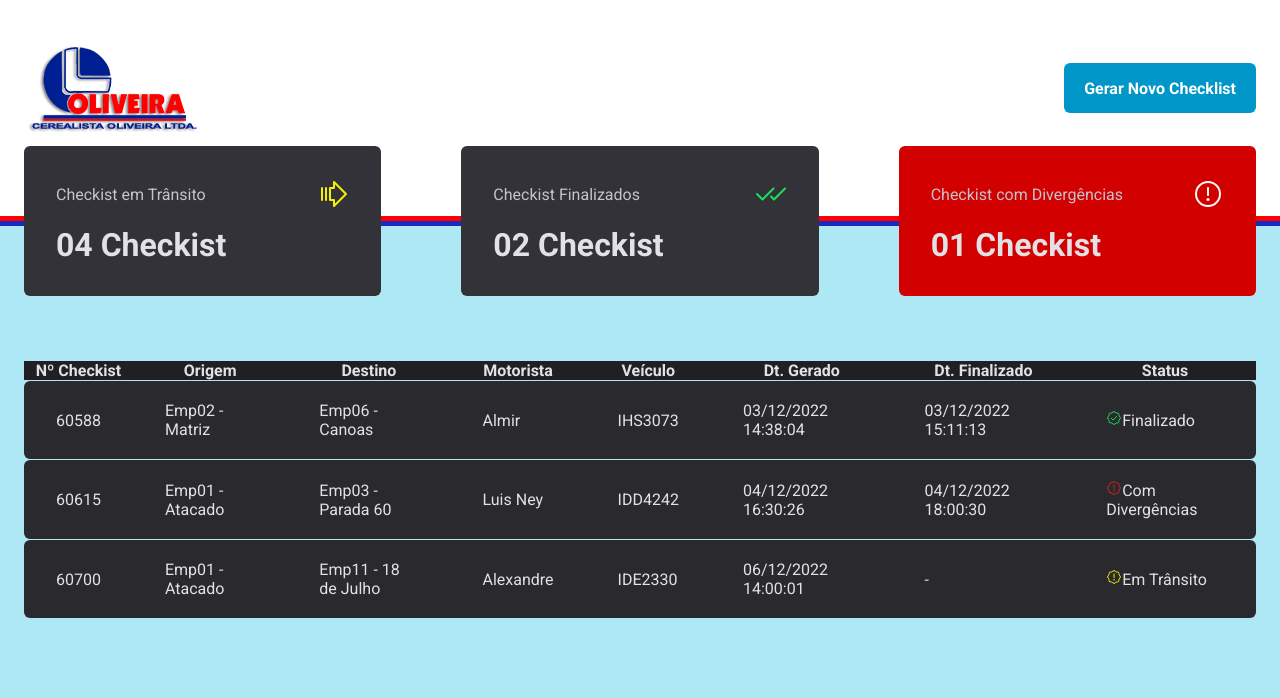
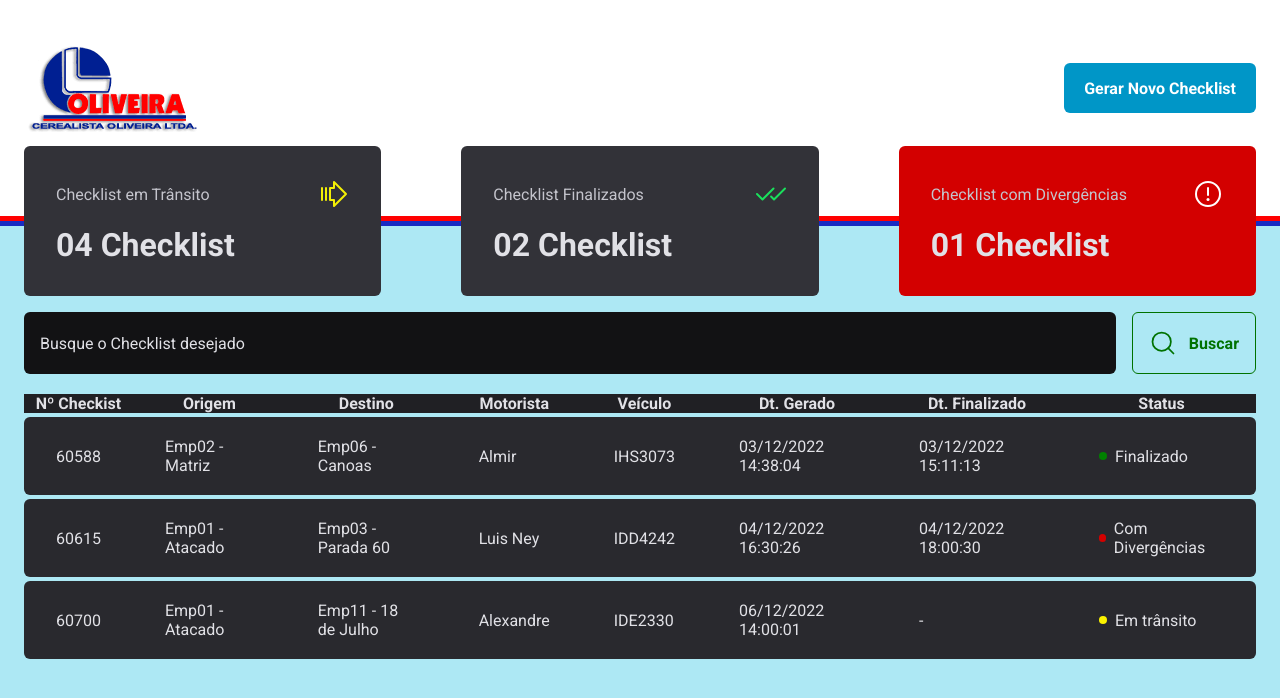
Before and after one commit to digaoreisdev/Projetos_SuperOliveira, a React (Vite) app in the folder Checklist_SuperOliveira/: page / in a window 1280 px wide. Shown: the top 698 px of the page. Built offline with nearby package versions, Linux system fonts and the light colour scheme.

Commit message:
Componente SearchForm

```diff
--- a/Checklist_SuperOliveira/src/App.tsx
+++ b/Checklist_SuperOliveira/src/App.tsx
@@ -3,6 +3,7 @@ import { Header } from "./components/Header";
 import { Lines } from "./components/Lines";
 import { Summary } from "./components/Summary";
 import { ChecklistTable } from "./components/table";
+import { SearchForm } from "./pages/Transactions/components/SearchForm";
 import { GlobalStyle } from "./styles/global";
 import { defaultTheme } from "./styles/themes/default";
 
@@ -11,12 +12,10 @@ export function App() {
   return (
     <ThemeProvider theme={defaultTheme}>
       <GlobalStyle />
-
       <Header />
       <Lines />
-
       <Summary />
-
+      <SearchForm />
       <ChecklistTable />
     </ThemeProvider>
   )
--- a/Checklist_SuperOliveira/src/components/Summary/index.tsx
+++ b/Checklist_SuperOliveira/src/components/Summary/index.tsx
@@ -6,27 +6,27 @@ export function Summary() {
     <SummaryContainer>
       <SummaryCard>
         <header>
-          <span>Checkist em Trânsito</span>
+          <span>Checklist em Trânsito</span>
           <ArrowFatLinesRight size={32} color="#f3ef06" />
         </header>
 
-        <strong>04 Checkist</strong>
+        <strong>04 Checklist</strong>
       </SummaryCard>
       <SummaryCard>
         <header>
-          <span>Checkist Finalizados</span>
+          <span>Checklist Finalizados</span>
           <Checks size={32} color="#1ae05c" />
         </header>
 
-        <strong>02 Checkist</strong>
+        <strong>02 Checklist</strong>
       </SummaryCard>
       <SummaryCard variant="red">
         <header>
-          <span>Checkist com Divergências</span>
+          <span>Checklist com Divergências</span>
           <WarningCircle size={32} color="#fff" />
         </header>
 
-        <strong>01 Checkist</strong>
+        <strong>01 Checklist</strong>
       </SummaryCard>
     </SummaryContainer>
   )
--- a/Checklist_SuperOliveira/src/components/table/index.tsx
+++ b/Checklist_SuperOliveira/src/components/table/index.tsx
@@ -1,5 +1,4 @@
-import { TableContainer, TransaciontsTable } from "./styles";
-import { CircleWavyCheck, CircleWavyWarning } from 'phosphor-react';
+import { Status, TableContainer, TransaciontsTable } from "./styles";
 
 export function ChecklistTable() {
   return (
@@ -24,8 +23,7 @@ export function ChecklistTable() {
             <td>03/12/2022 14:38:04</td>
             <td>03/12/2022 15:11:13</td>
             <td>
-              <CircleWavyCheck color="#1ae05c" />
-              Finalizado
+              { <Status statusColor="finished">Finalizado</Status> }
             </td>
           </tr>
           <tr>
@@ -37,10 +35,7 @@ export function ChecklistTable() {
             <td>04/12/2022 16:30:26</td>
             <td>04/12/2022 18:00:30</td>
             <td>
-              <div>
-              <CircleWavyWarning color="#e0211a" />
-              Com Divergências
-              </div>
+              { <Status statusColor="with_disagreements">Com Divergências</Status> }
             </td>
           </tr>
           <tr>
@@ -52,8 +47,7 @@ export function ChecklistTable() {
             <td>06/12/2022 14:00:01</td>
             <td> - </td>
             <td>
-              <CircleWavyWarning color="#f3ef06" />
-              Em Trânsito
+              { <Status statusColor="in_transit">Em trânsito</Status> }
             </td>
           </tr>
         </tbody>
--- a/Checklist_SuperOliveira/src/components/table/styles.ts
+++ b/Checklist_SuperOliveira/src/components/table/styles.ts
@@ -7,11 +7,15 @@ export const TableContainer = styled.main`
   padding: 0 1.5rem;
 `;
 
+interface StatusProps {
+  variant: 'finished' | 'in_transit' | 'with_disagreements';
+};
+
 export const TransaciontsTable = styled.table`
   width: 100%;
   border-collapse: separate;
-  border-spacing: 0 0.1rem;
-  /* margin-top: 1.5rem; */
+  border-spacing: 0 0.3rem;
+  margin-top: -3rem;
 
   th {
     background: ${props => props.theme["gray-800"]};
@@ -32,3 +36,27 @@ export const TransaciontsTable = styled.table`
     }
   }
 `;
+
+const STATUS_COLOR = {
+  finished: 'green-500',
+  in_transit: 'yellow-100',
+  with_disagreements: 'red-400',
+} as const
+
+interface StatusProps {
+statusColor: keyof typeof STATUS_COLOR;
+}
+
+export const Status = styled.span<StatusProps>`
+  display: flex;
+  align-items: center;
+  gap: 0.5rem;
+
+  &::before {
+    content: '';
+    width: 0.5rem;
+    height: 0.5rem;
+    border-radius: 9999px;
+    background: ${props => props.theme[STATUS_COLOR[props.statusColor]]};
+  }
+`;
--- /dev/null
+++ b/Checklist_SuperOliveira/src/pages/Transactions/components/SearchForm/index.tsx
@@ -0,0 +1,15 @@
+import { MagnifyingGlass } from "phosphor-react";
+import { SearchFormContainer } from "./styles";
+
+export function SearchForm() {
+  return (
+    <SearchFormContainer>
+      <input type="text" placeholder="Busque o Checklist desejado" />
+
+      <button type="submit">
+        <MagnifyingGlass size={28} />
+        Buscar
+      </button>
+    </SearchFormContainer>
+  )
+}
--- /dev/null
+++ b/Checklist_SuperOliveira/src/pages/Transactions/components/SearchForm/styles.ts
@@ -0,0 +1,45 @@
+import styled from "styled-components";
+
+export const SearchFormContainer = styled.form`
+  width: 100%;
+  max-width: 1600px;
+  margin: 1rem auto;
+  padding: 0 1.5rem;
+
+  display: flex;
+  gap: 1rem;
+
+  input {
+    flex: 1;
+    border-radius: 6px;
+    border: 0;
+    background: ${props => props.theme["gray-900"]};
+    color: ${props => props.theme["gray-100"]};
+    padding: 1rem;
+
+    &::placeholder {
+      color: ${props => props.theme["gray-100"]};
+    }
+  }
+
+  button {
+      display: flex;
+      align-items: center;
+      gap: 0.75rem;
+
+      border: 0;
+      padding: 1rem;
+      background: transparent;
+      border: 1px solid ${props => props.theme["green-600"]};
+      color: ${props => props.theme["green-600"]};
+      font-weight: bold;
+      border-radius: 6px;
+
+      &:hover {
+        background: ${props => props.theme["green-500"]};
+        border-color: ${props => props.theme["green-500"]};
+        color: ${props => props.theme["white-100"]};
+        transition: background-color 0.2s, color 0.2s, border-color 0.2s;
+      }
+    }
+`
```
